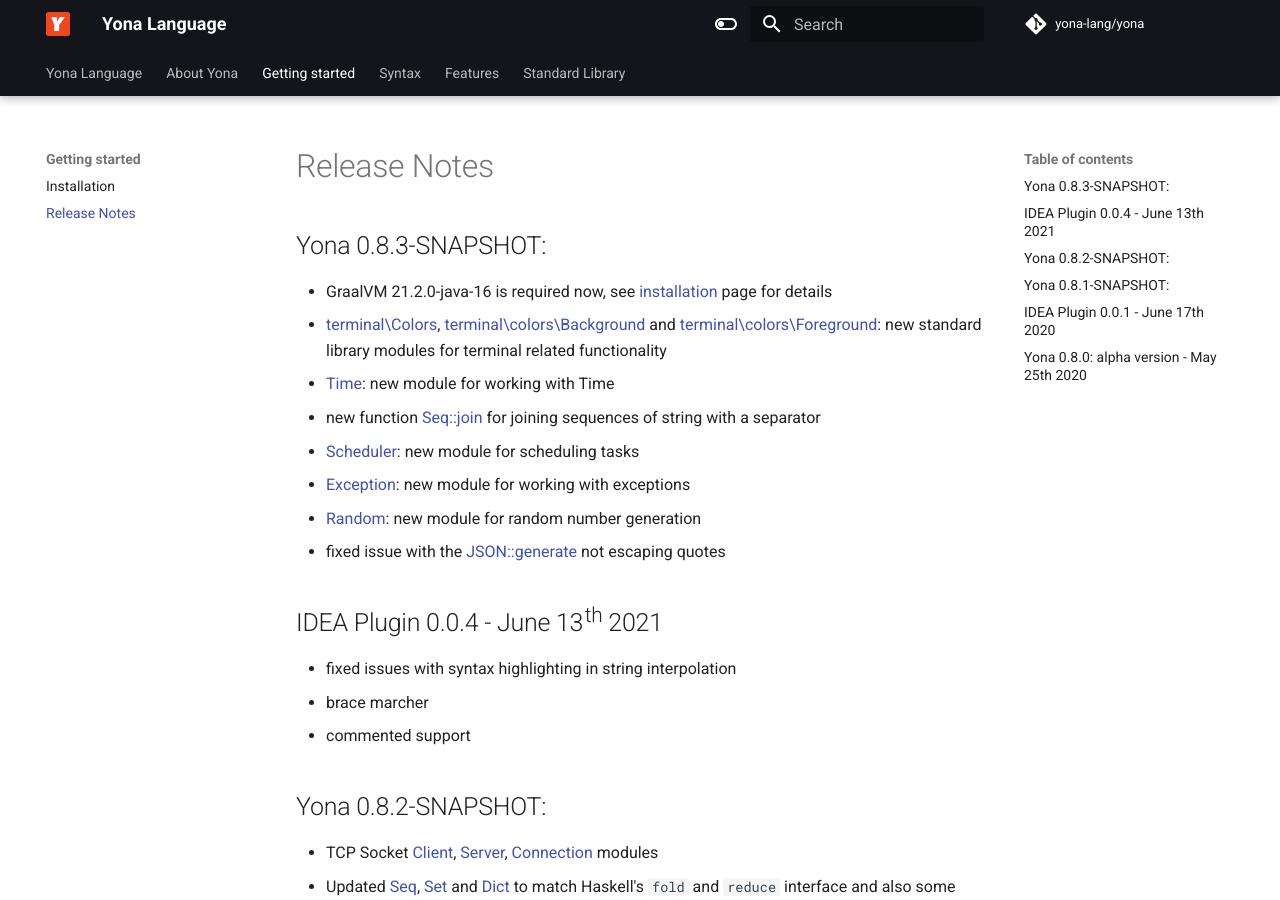
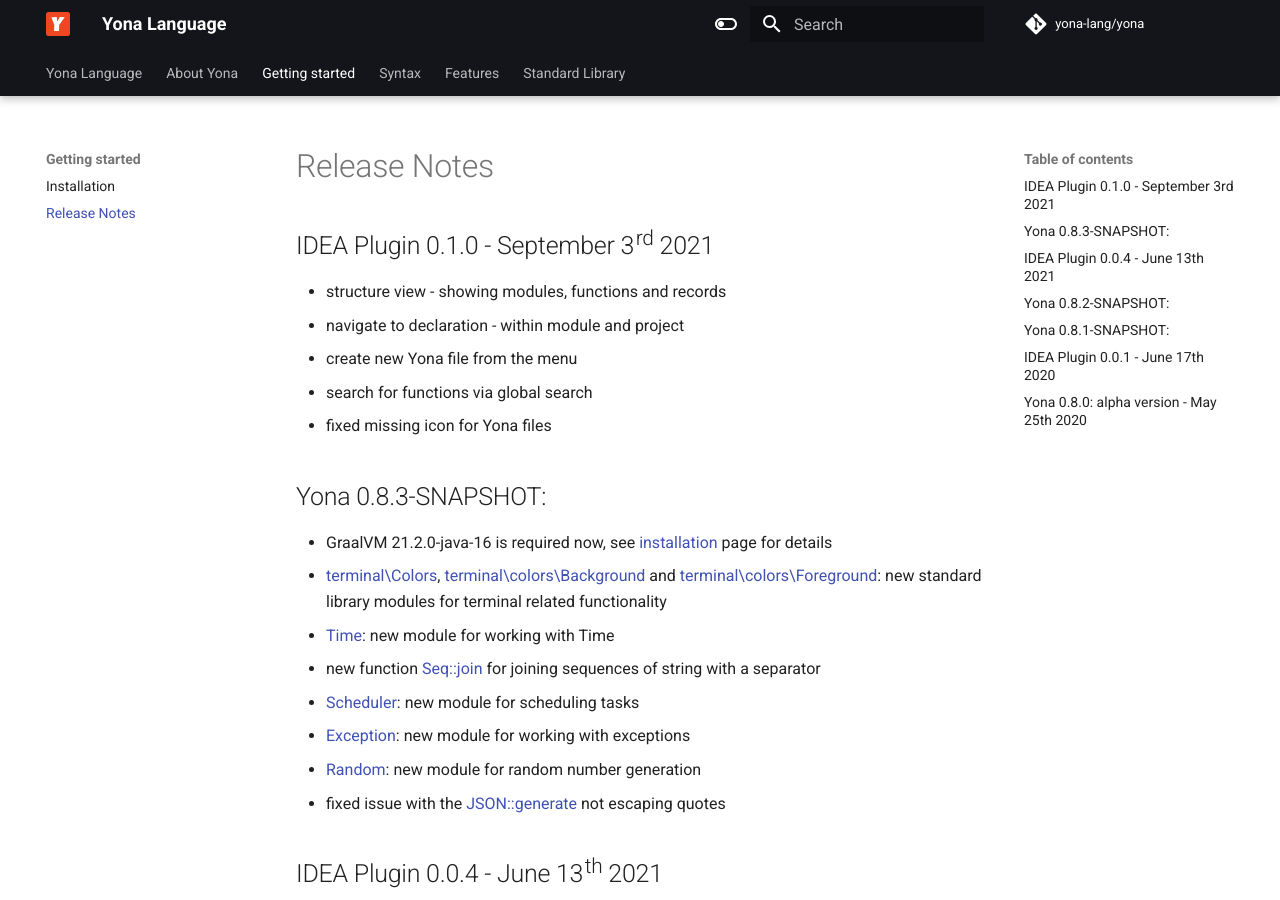
Before and after one commit to yona-lang/homepage, an MkDocs documentation site: the page built from docs/getting_started/release-notes.md, in a window 1280 px wide and 900 px high. Built offline with MkDocs 1.6.1 and Material for MkDocs 9.7.7, drawn with Linux system fonts in a browser that asks for light colours; comment, search, counter and statistics services are not loaded.

Commit message:
updated release notes with the plugin 0.0.1 news

```diff
--- a/docs/getting_started/release-notes.md
+++ b/docs/getting_started/release-notes.md
@@ -1,6 +1,13 @@
 ---
 title: "Release Notes"
 ---
+
+## IDEA Plugin 0.1.0 - September 3rd 2021 {: #idea-plugin-0.1.0}
+* structure view - showing modules, functions and records
+* navigate to declaration - within module and project
+* create new Yona file from the menu
+* search for functions via global search
+* fixed missing icon for Yona files
 
 ## Yona 0.8.3-SNAPSHOT: {: #yona-0.8.3}
 * GraalVM 21.2.0-java-16 is required now, see [installation](/getting_started/installation/) page for details
```
